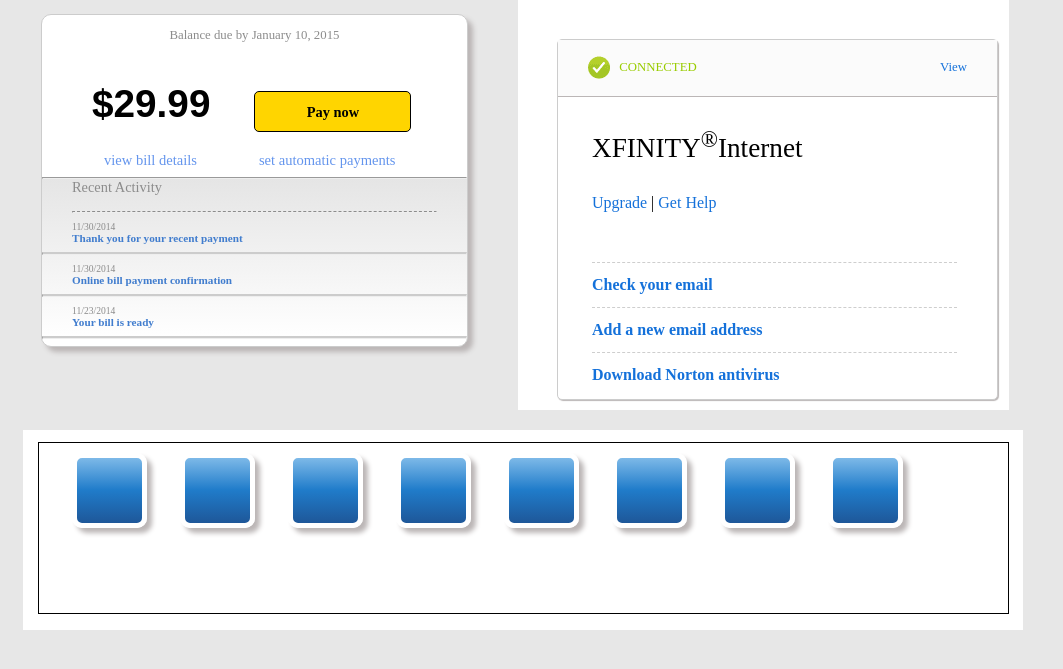
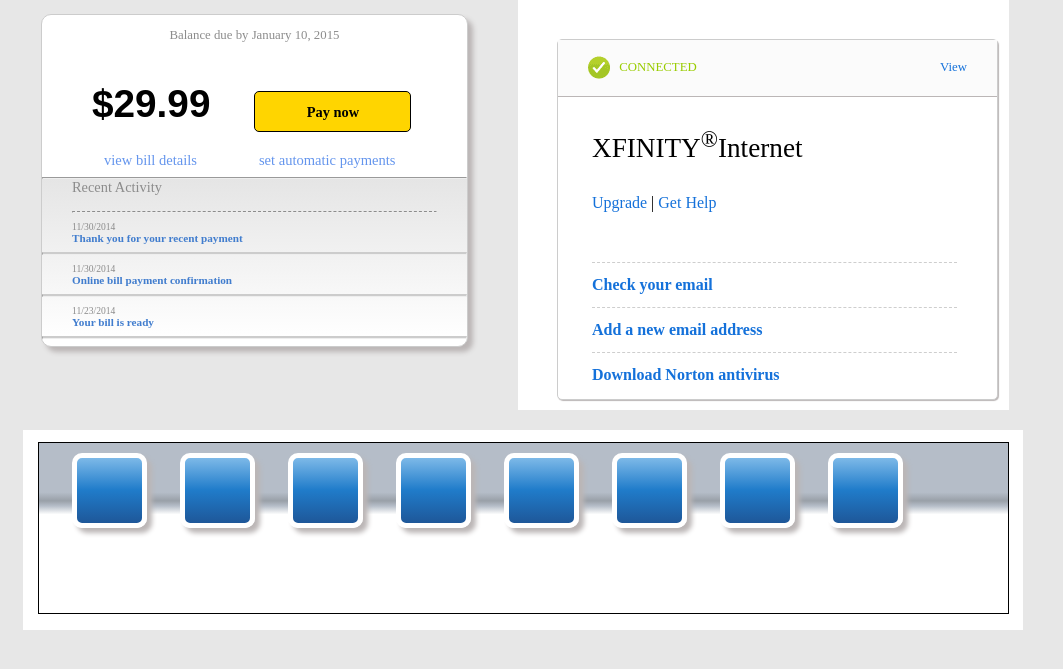
Before and after one commit to singhaval/Projects, a PHP site: page /TSQ_UI_3_session4/comcast.html in a window 1280 px wide. Shown: the part 14-683 px from the top of the page, without its empty margins (0-1063 px from the left). Run offline with PHP 8.4, Linux system fonts and the light colour scheme.

Commit message:
July 14 second attempt
Gradient was added

```diff
--- a/TSQ_UI_3_session4/style.css
+++ b/TSQ_UI_3_session4/style.css
@@ -185,7 +185,16 @@ h4 {
     border: 1px solid black;
     margin-left: 15px;
     margin-top: 12px;
-    background-color: white;
+    /* Permalink - use to edit and share this gradient: http://colorzilla.com/gradient-editor/#b5bdc8+0,b5bdc8+29,99a0a8+34,b5bdc8+37,ffffff+42,ffffff+55,ffffff+100 */
+    background: rgb(181,189,200); /* Old browsers */
+    background: -moz-linear-gradient(top,  rgba(181,189,200,1) 0%, rgba(181,189,200,1) 29%, rgba(153,160,168,1) 34%, rgba(181,189,200,1) 37%, rgba(255,255,255,1) 42%, rgba(255,255,255,1) 55%, rgba(255,255,255,1) 100%); /* FF3.6+ */
+    background: -webkit-gradient(linear, left top, left bottom, color-stop(0%,rgba(181,189,200,1)), color-stop(29%,rgba(181,189,200,1)), color-stop(34%,rgba(153,160,168,1)), color-stop(37%,rgba(181,189,200,1)), color-stop(42%,rgba(255,255,255,1)), color-stop(55%,rgba(255,255,255,1)), color-stop(100%,rgba(255,255,255,1))); /* Chrome,Safari4+ */
+    background: -webkit-linear-gradient(top,  rgba(181,189,200,1) 0%,rgba(181,189,200,1) 29%,rgba(153,160,168,1) 34%,rgba(181,189,200,1) 37%,rgba(255,255,255,1) 42%,rgba(255,255,255,1) 55%,rgba(255,255,255,1) 100%); /* Chrome10+,Safari5.1+ */
+    background: -o-linear-gradient(top,  rgba(181,189,200,1) 0%,rgba(181,189,200,1) 29%,rgba(153,160,168,1) 34%,rgba(181,189,200,1) 37%,rgba(255,255,255,1) 42%,rgba(255,255,255,1) 55%,rgba(255,255,255,1) 100%); /* Opera 11.10+ */
+    background: -ms-linear-gradient(top,  rgba(181,189,200,1) 0%,rgba(181,189,200,1) 29%,rgba(153,160,168,1) 34%,rgba(181,189,200,1) 37%,rgba(255,255,255,1) 42%,rgba(255,255,255,1) 55%,rgba(255,255,255,1) 100%); /* IE10+ */
+    background: linear-gradient(to bottom,  rgba(181,189,200,1) 0%,rgba(181,189,200,1) 29%,rgba(153,160,168,1) 34%,rgba(181,189,200,1) 37%,rgba(255,255,255,1) 42%,rgba(255,255,255,1) 55%,rgba(255,255,255,1) 100%); /* W3C */
+    filter: progid:DXImageTransform.Microsoft.gradient( startColorstr='#b5bdc8', endColorstr='#ffffff',GradientType=0 ); /* IE6-9 */
+
 }
 .container{
     float:left;
```
